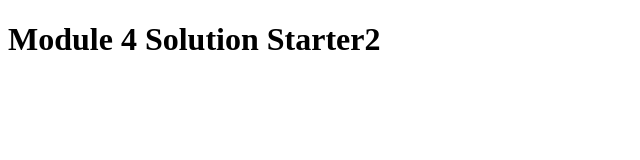
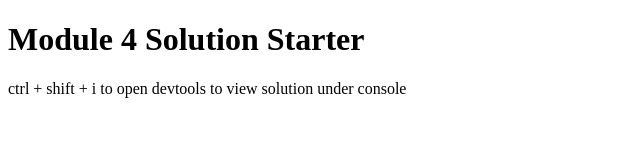
Before and after one commit to Ceres-code/module4, a plain HTML site: page index.html in a window 1280 px wide. Shown: the whole page, without its empty margins (0-640 px from the left). Drawn offline with Linux system fonts and the light colour scheme.

Commit message:
Update index.html

```diff
--- a/index.html
+++ b/index.html
@@ -9,7 +9,8 @@
 
 </head>
 <body>
-  <h1>Module 4 Solution Starter2</h1>
+  <h1>Module 4 Solution Starter</h1>
+  <p>ctrl + shift + i to open devtools to view solution under console</p>
 
 </body>
 </html>
```
